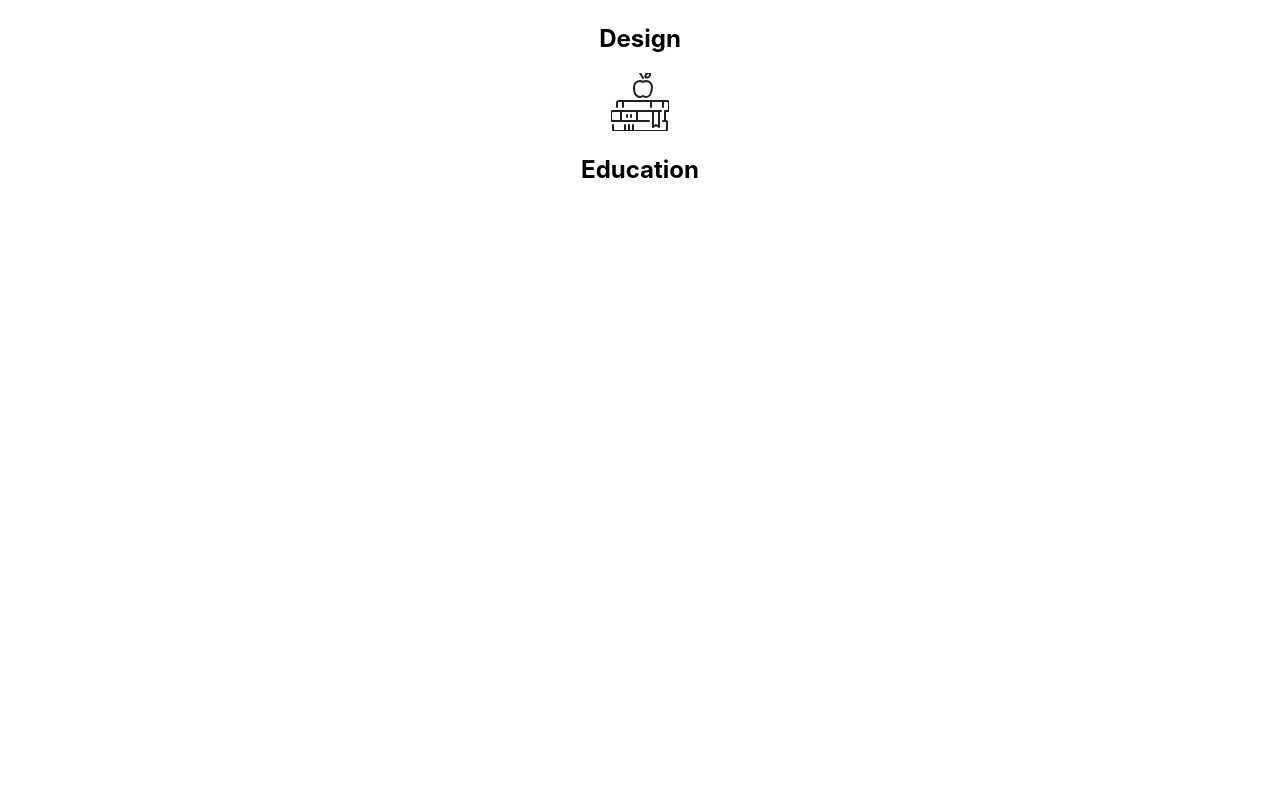
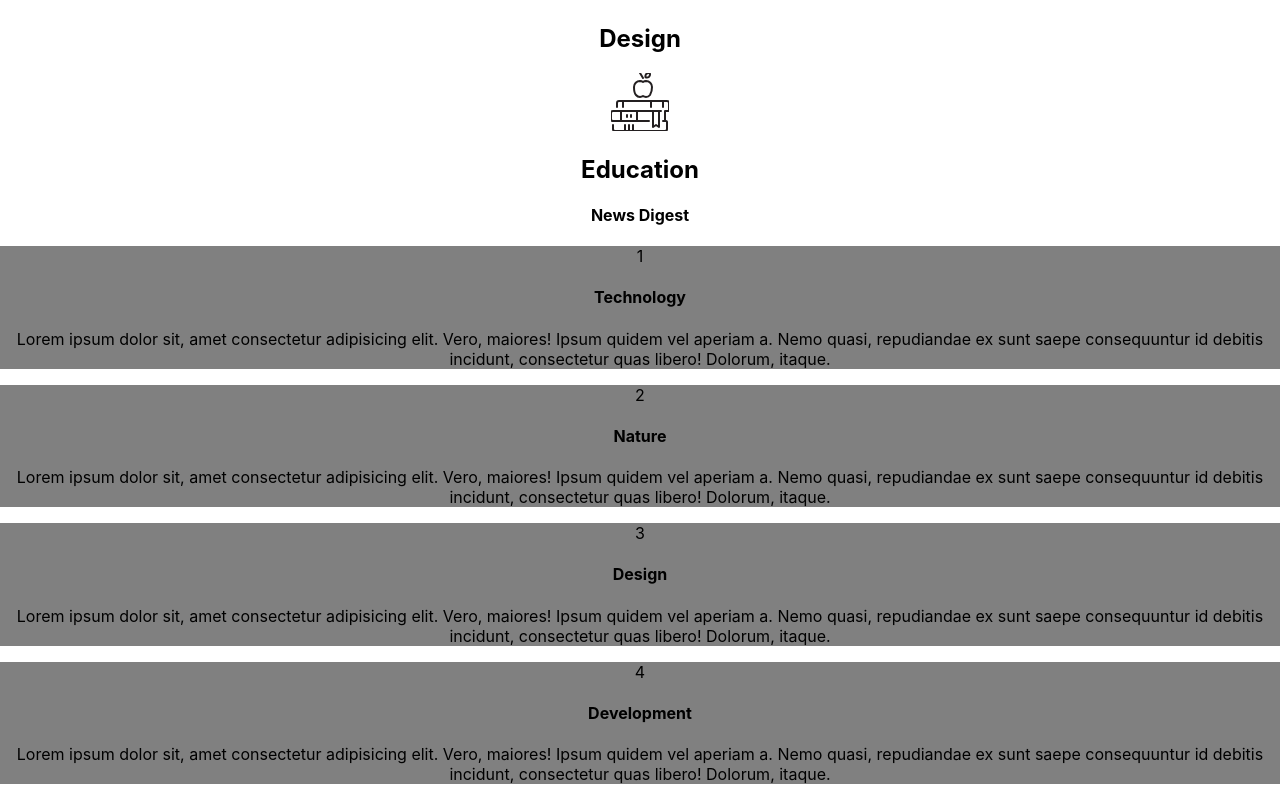
Before and after one commit to rts-cmk-wu04/react-komponenter-silv2107, a React (Create React App) app: page / in a window 1280 px wide. Shown: the part 6920-7720 px from the top of the page. Before the commit the page ends 7123 px from the top, so only its background shows below. Built offline with nearby package versions, Linux system fonts and the light colour scheme.

Commit message:
newsDigest branch added (two components added)

```diff
--- a/public/data2.json
+++ b/public/data2.json
@@ -132,5 +132,23 @@
             "iconTheme":"icon/education.svg",
             "title":"Education"
         }
+    ],
+    "newsContent":[
+        {
+            "number": "1",
+            "title": "Technology"
+        },
+        {
+            "number": "2",
+            "title": "Nature"
+        },
+        {
+            "number": "3",
+            "title": "Design"
+        },
+        {
+            "number": "4",
+            "title": "Development"
+        }
     ]
 }
--- a/src/App.js
+++ b/src/App.js
@@ -5,6 +5,8 @@ import DAndE from "./components/DAndE";
 import FAndF from "./components/foodAndFashion";
 import LatestContent from "./components/latestContent";
 import Latest from "./components/latestNews";
+import NewsContent from "./components/newsContent";
+import NewsDigest from "./components/newsDigest";
 import Outdoor from "./components/outdoor";
 import Places from "./components/placesToSee";
 import Services from "./components/serviceContainer";
@@ -63,8 +65,11 @@ function App() {
             return <DAndE key={content.iconTheme} iconTheme={content.iconTheme} title={content.title}/>
         })}
 
-
-
+       <NewsDigest>
+            { components.newsContent && components.newsContent.map(content => {
+                return <NewsContent key={content.number} number={content.number} title={content.title}/>
+            })}
+        </NewsDigest>
       </div>
   );
 }
--- /dev/null
+++ b/src/components/newsContent.js
@@ -0,0 +1,13 @@
+import React from "react";
+
+function NewsContent({number, title}){
+    return (
+        <article style={{backgroundColor: "grey"}}>
+                <div><p>{number}</p></div>
+                <h4>{title}</h4>
+                <p>Lorem ipsum dolor sit, amet consectetur adipisicing elit. Vero, maiores! Ipsum quidem vel aperiam a. Nemo quasi, repudiandae ex sunt saepe consequuntur id debitis incidunt, consectetur quas libero! Dolorum, itaque.</p>
+        </article>
+        )
+}
+
+export default NewsContent;
--- /dev/null
+++ b/src/components/newsDigest.js
@@ -0,0 +1,13 @@
+import React from "react";
+
+function NewsDigest({children}){
+    return (
+        <section>
+            <h4>News Digest</h4>
+            {children}
+        </section>
+
+    )
+}
+
+export default NewsDigest;
```
Also changed, not shown: 1 other file (tests, documents, lock files or other folders).
